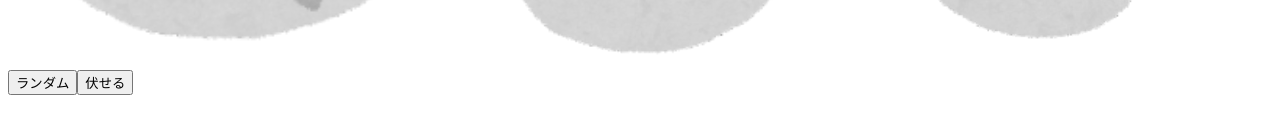
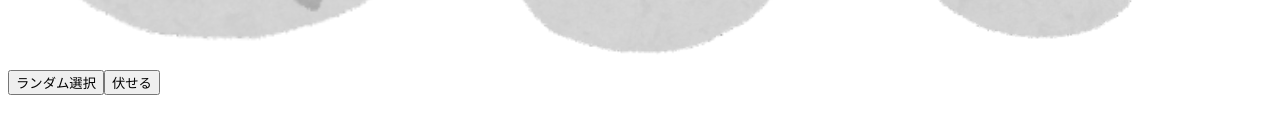
Before and after one commit to rue1-suzuki/jk.rue1.net, a React (Create React App) app: page /manual in a window 1280 px wide. Shown: the part 536-670 px from the top of the page. Built offline with nearby package versions, Linux system fonts and the light colour scheme.

Commit message:
2024/01/24 11:30

```diff
--- a/src/Auto.tsx
+++ b/src/Auto.tsx
@@ -1,26 +1,12 @@
 import { useCallback, useMemo, useState } from 'react'
 import { Link } from 'react-router-dom'
+import getRandom from './getRandom'
 import choki from './janken/choki.png'
 import gu from './janken/gu.png'
 import pa from './janken/pa.png'
 import sleep from './sleep'
 
 const hands = [gu, pa, choki,]  // 順番固定
-
-const getRandom = async () => {
-  try {
-    const response = await fetch('https://api.rue1.net/randoms/')
-    if (response.ok) {
-      const data: { random: number } = await response.json()
-      return data.random
-    }
-  }
-  catch (error) {
-    console.error(error)
-  }
-
-  return Math.floor(Math.random() * 100)
-}
 
 const Auto = () => {
   const [disabled, setDisabled] = useState<boolean>(false)
--- a/src/Manual.tsx
+++ b/src/Manual.tsx
@@ -49,6 +49,9 @@ const Manual = () => {
                   key={hand}
                   src={hand}
                   alt={hand}
+                  onClick={() => {
+                    setSelectedHand(hand)
+                  }}
                   style={{
                     width: `${100 / hands.length}%`,
                     aspectRatio: '1/1',
@@ -72,7 +75,7 @@ const Manual = () => {
               const randamHand = hands[randomIndex]
               setSelectedHand(randamHand)
             }}
-            children={<> ランダム </>}
+            children={<> ランダム選択 </>}
           />
         }
         <button
--- /dev/null
+++ b/src/getRandom.ts
@@ -0,0 +1,16 @@
+const getRandom = async () => {
+  try {
+    const response = await fetch('https://api.rue1.net/randoms/')
+    if (response.ok) {
+      const data: { random: number } = await response.json()
+      return data.random
+    }
+  }
+  catch (error) {
+    console.error(error)
+  }
+
+  return Math.floor(Math.random() * 100)
+}
+
+export default getRandom
```
